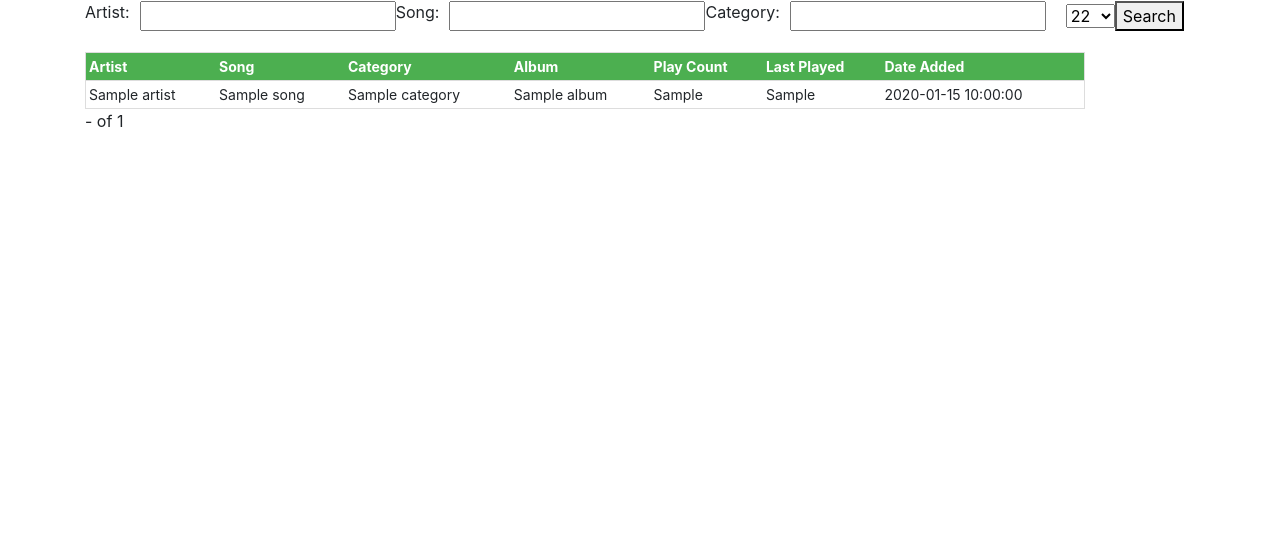
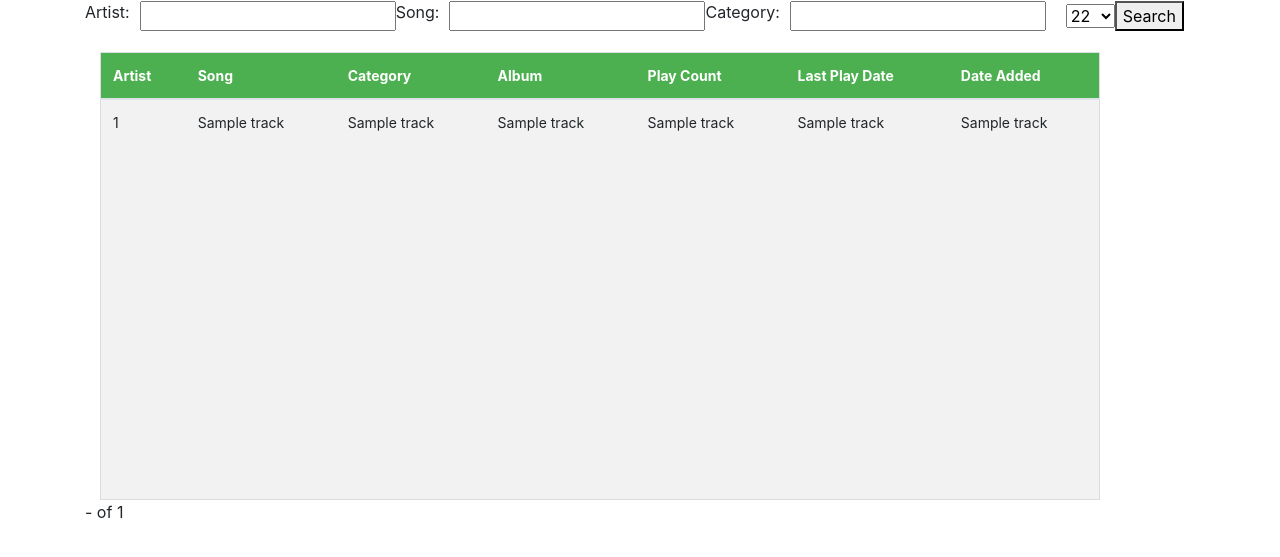
Before and after one commit to k14krug/kTunes, a Flask app: template templates/tracks.html in a window 1280 px wide. Shown: the part 56-613 px from the top of the page. Run offline with Flask 2, Linux system fonts and the light colour scheme; the template is opened without the code that fills it: most values are stand-ins (such as "Sample title", 1, 10 or a date in 2020); parts of the project's set-up code (start-up, migrations or seed data) failed here and were passed over; some libraries are stand-ins or nearby versions.

Commit message:
scroll work

```diff
--- a/templates/tracks.html
+++ b/templates/tracks.html
@@ -21,8 +21,10 @@
         </select>
         <button type="submit">Search</button>
 	</form>
-  <div class="table table-striped" style="overflow-y: auto;"></div>
-    <table>
+  <div class="container-fluid">
+    <div class="row">
+        <div class="col-sm-12">
+            <table class="table table-striped table-hover">
                 <thead>
                     <tr>
                         <th>Artist</th>
@@ -30,24 +32,27 @@
                         <th>Category</th>
                         <th>Album</th>
                         <th>Play Count</th>
-          <th>Last Played</th>
+                        <th>Last Play Date</th>
                         <th>Date Added</th>
                     </tr>
                 </thead>
-      <tbody>
+                <tbody style="height: 400px; overflow-y: auto;">
                     {% for track in tracks %}
                     <tr>
-            <td>{{ track['artist'] }}</td>
-            <td>{{ track['song'] }}</td>
-            <td>{{ track['category'] }}</td>
-            <td>{{ track['album'] }}</td>
-            <td>{{ track['play_cnt'] }}</td>
-            <td>{{ track['last_play_dt'] }}</td>
-            <td>{{ track['data_added'] }}</td>
+                        <td>{{ track[0] }}</td>
+                        <td>{{ track[1] }}</td>
+                        <td>{{ track[2] }}</td>
+                        <td>{{ track[3] }}</td>
+                        <td>{{ track[4] }}</td>
+                        <td>{{ track[5] }}</td>
+                        <td>{{ track[6] }}</td>
                     </tr>
                     {% endfor %}
                 </tbody>
             </table>
+        </div>
+    </div>
+  </div>
     <div class="pagination">
         <span class="pagination-text">
           {% set start_row = (page - 1) * per_page + 1 %}
```
Lines whose indentation alone changed are shown as unchanged.
